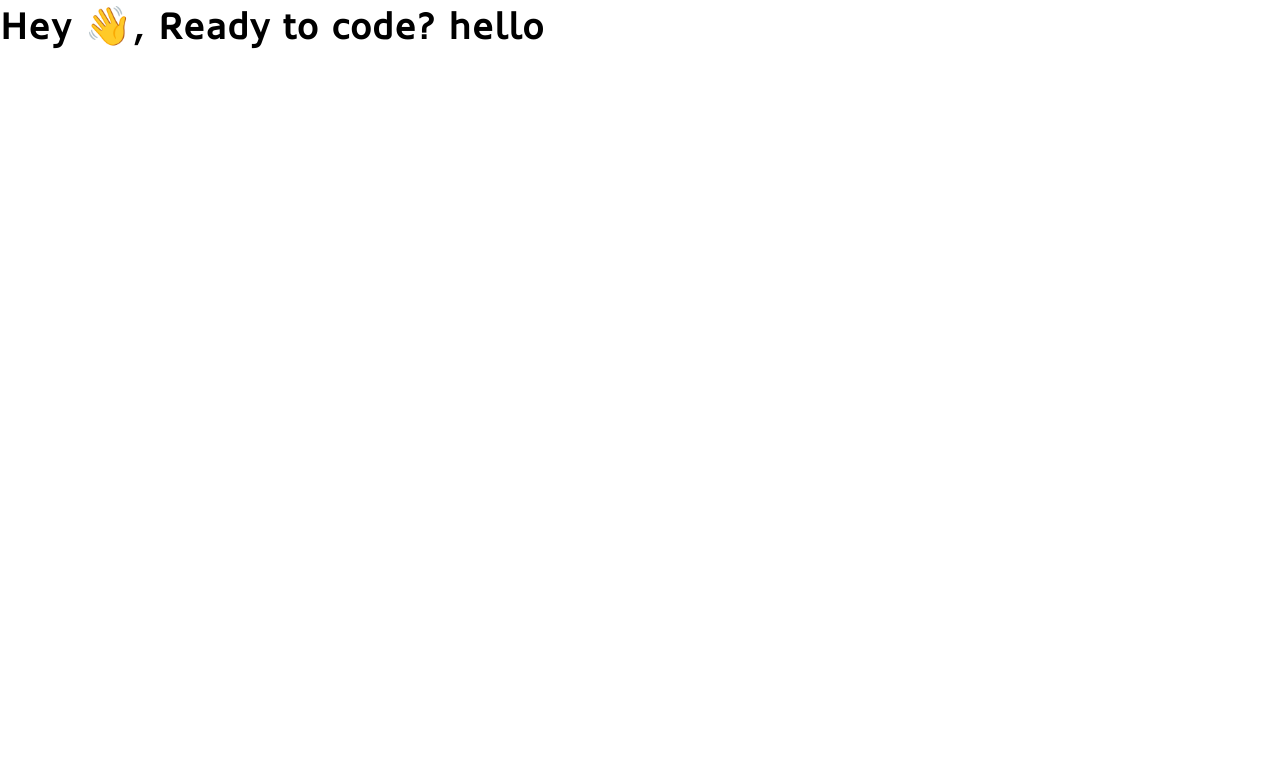
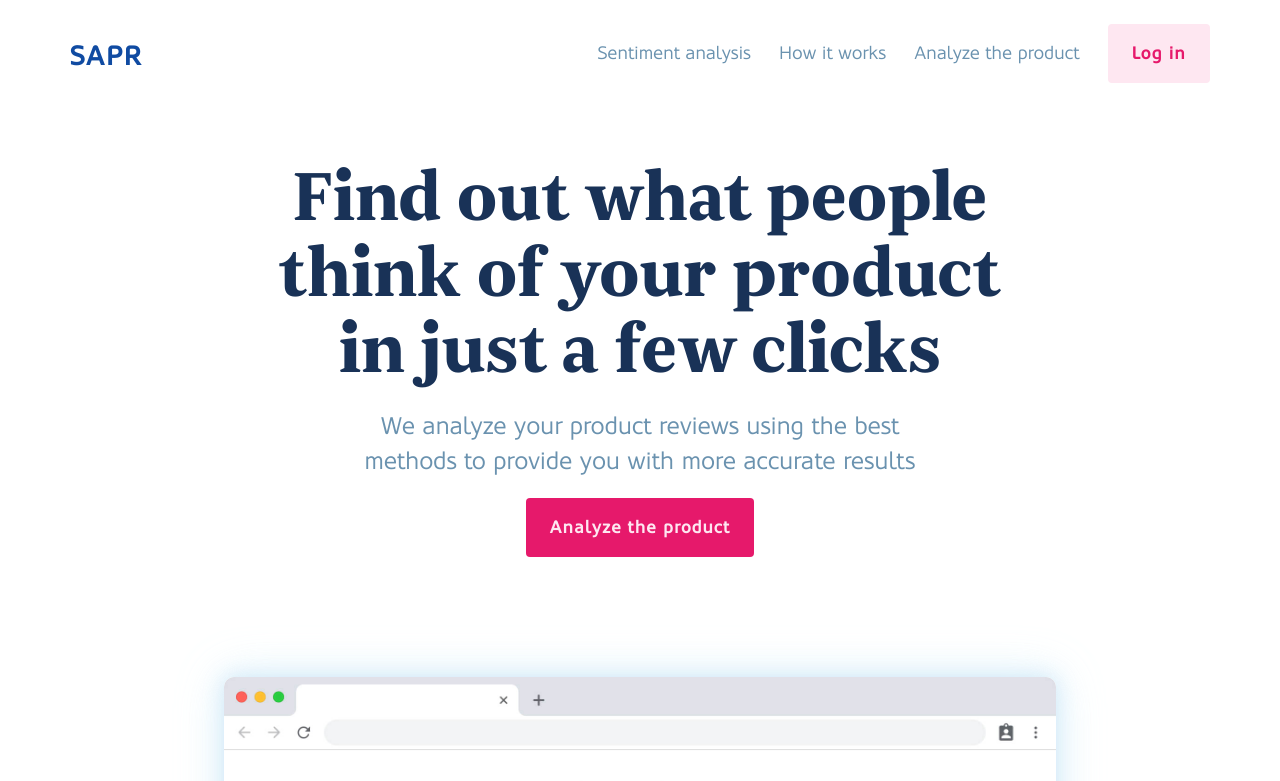
Before and after one commit to AniketMJ/sentiment-analysis, a website built with Parcel: page src/index.html in a window 1280 px wide. Shown: the top 781 px of the page. Built offline with nearby package versions, Linux system fonts and the light colour scheme.

Commit message:
Desktop: Navbar & Landing section completed

```diff
--- a/src/index.html
+++ b/src/index.html
@@ -6,12 +6,42 @@
     <meta http-equiv="X-UA-Compatible" content="IE=edge">
     <meta name="viewport" content="width=device-width, initial-scale=1.0">
     <title>Sentiment Analysis</title>
+    <link rel="shortcut icon" href="./assets/icons/Grinning Face with Big Eyes.svg" type="image/x-icon">
     <link rel="stylesheet" href="./sass/main.scss">
     <script src="./js/app.js" defer></script>
 </head>
 
 <body>
-    <h1 class="h3-oblik">Hey 👋, Ready to code? hello</h1>
+    <header>
+        <div class="container">
+            <h1 class="logo"><a href="/" class="h4-logo">SAPR</a></h1>
+            <nav>
+                <ul role="list">
+                    <li><a class="links" href="#">Sentiment analysis</a></li>
+                    <li><a class="links" href="#">How it works</a></li>
+                    <li><a class="links" href="#">Analyze the product</a></li>
+                    <li><a class="btns button button--secondary" href="#">Log in</a></li>
+                </ul>
+            </nav>
+        </div>
+    </header>
+
+    <main>
+        <section class="landing">
+            <div class="landing__content">
+                <h1 class="landing__heading h1">
+                    Find out what people think of your product in just a few clicks
+                </h1>
+                <p class="landing__desc p1">
+                    We analyze your product reviews using the best methods to provide you with more accurate results
+                </p>
+                <button class="landing__cta btns button button--primary">Analyze the product</button>
+            </div>
+            <div class="landing__img">
+                <img src="./assets/img/Output-mockup.jpg"></img>
+            </div>
+        </section>
+    </main>
 </body>
 
 </html>
--- a/src/sass/abstracts/_mixins.scss
+++ b/src/sass/abstracts/_mixins.scss
@@ -1,12 +1,20 @@
-@use "./variables" as var;
+@use "../abstracts/variables" as var;
+@use "../abstracts/functions" as func;
 
+// ----------------------General
 @mixin flow($selector, $space: 1.5rem) {
   #{$selector} > * + * {
     margin-top: $space;
   }
 }
 
-/* Media query mixins */
+@mixin box-shadow($clr...) {
+  box-shadow: 0 0 func.px-to-rem(20) 0 rgba(nth($clr, 1), 0.7),
+    0 0 func.px-to-rem(40) func.px-to-rem(2) rgba(nth($clr, 2), 0.7),
+    0 0 func.px-to-rem(50) 0 rgba(nth($clr, 3), 0.8);
+}
+
+// ----------------------Media query mixins
 @mixin respond-to($breakpoint) {
   @if map-has-key(var.$breakpoints, $breakpoint) {
     @media (max-width: map-get(var.$breakpoints, $breakpoint)) {
--- a/src/sass/abstracts/_variables.scss
+++ b/src/sass/abstracts/_variables.scss
@@ -1,4 +1,11 @@
 @use "../abstracts/functions" as func;
+
+// ----------------------General
+$border-radius: (
+  large: func.px-to-rem(10),
+  normal: func.px-to-rem(4),
+  small: func.px-to-rem(2),
+);
 
 // ----------------------Breakpoints
 $breakpoints: (
--- a/src/sass/base/_base.scss
+++ b/src/sass/base/_base.scss
@@ -50,3 +50,18 @@
     }
   }
 }
+
+a {
+  text-decoration: none;
+  cursor: pointer;
+}
+
+button {
+  cursor: pointer;
+}
+
+ul,
+ol {
+  margin: 0;
+  padding: 0;
+}
--- a/src/sass/base/_typography.scss
+++ b/src/sass/base/_typography.scss
@@ -1,6 +1,7 @@
 @use "../abstracts/variables" as var;
 @use "../abstracts/mixins" as mix;
 
+// ----------------------TypeScale
 @each $screen-size, $font-prop in var.$type-scale {
   @if $screen-size == "desktop" {
     @each $size-name, $properties in $font-prop {
@@ -22,3 +23,27 @@
     }
   }
 }
+
+// ----------------------Navigation
+.logo {
+  a {
+    color: var(--clr-primary-700);
+  }
+}
+nav {
+  ul a {
+    color: var(--clr-neutral-grey-500);
+  }
+}
+
+// ----------------------Landing
+.landing {
+  &__heading {
+    text-align: center;
+    color: var(--clr-neutral-grey-900);
+  }
+  &__desc {
+    text-align: center;
+    color: var(--clr-neutral-grey-500);
+  }
+}
--- a/src/sass/components/_buttons.scss
+++ b/src/sass/components/_buttons.scss
@@ -0,0 +1,21 @@
+@use "../abstracts/functions" as func;
+@use "../abstracts/variables" as var;
+
+.button {
+  display: inline-block;
+  margin: 0;
+  border: 0;
+  padding: func.px-to-rem(16) func.px-to-rem(24);
+  border-radius: map-get(var.$border-radius, "normal");
+
+  &--primary {
+    @extend .button;
+    color: var(--clr-accent-100);
+    background-color: var(--clr-accent-500);
+  }
+  &--secondary {
+    @extend .button;
+    color: var(--clr-accent-500);
+    background-color: var(--clr-accent-100);
+  }
+}
--- /dev/null
+++ b/src/sass/layouts/_landing.scss
@@ -0,0 +1,37 @@
+@use "../abstracts/functions" as func;
+@use "../abstracts/variables" as var;
+@use "../abstracts/mixins" as mix;
+
+.landing {
+  display: flex;
+  flex-direction: column;
+  justify-content: center;
+  align-items: center;
+  margin-top: func.px-to-rem(55);
+
+  &__content {
+    display: flex;
+    flex-direction: column;
+    align-items: center;
+    justify-content: center;
+    padding-bottom: func.px-to-rem(120);
+    gap: func.px-to-rem(18);
+  }
+  &__heading {
+    max-width: 60%;
+  }
+  &__desc {
+    max-width: 45%;
+  }
+
+  &__img {
+    max-width: 65%;
+    overflow: hidden;
+    border-radius: map-get(var.$border-radius, "large");
+    @include mix.box-shadow(
+      map-get(var.$colors, "primary", 200),
+      map-get(var.$colors, "primary", 100),
+      map-get(var.$colors, "primary", 100)
+    );
+  }
+}
--- a/src/sass/layouts/_navigation.scss
+++ b/src/sass/layouts/_navigation.scss
@@ -0,0 +1,13 @@
+@use "../abstracts/functions" as func;
+
+header > .container {
+  display: flex;
+  justify-content: space-between;
+  align-items: center;
+
+  nav > ul {
+    display: flex;
+    align-items: center;
+    gap: func.px-to-rem(28);
+  }
+}
--- a/src/sass/utilities/_container.scss
+++ b/src/sass/utilities/_container.scss
@@ -0,0 +1,7 @@
+@use "../abstracts/functions" as func;
+
+.container {
+  max-width: 1440px;
+  padding: func.px-to-rem(24) func.px-to-rem(70);
+  margin: 0 auto;
+}
```
Also changed, not shown: src/sass/layouts/_index.scss (+5 -4 lines).
